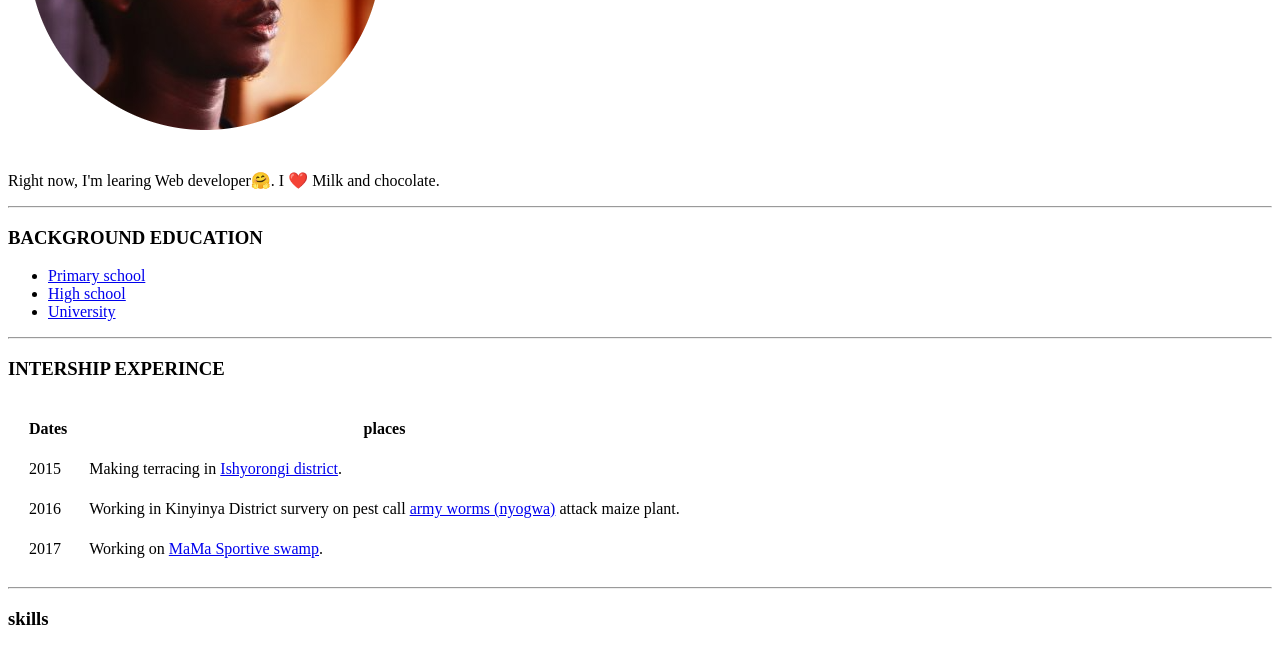
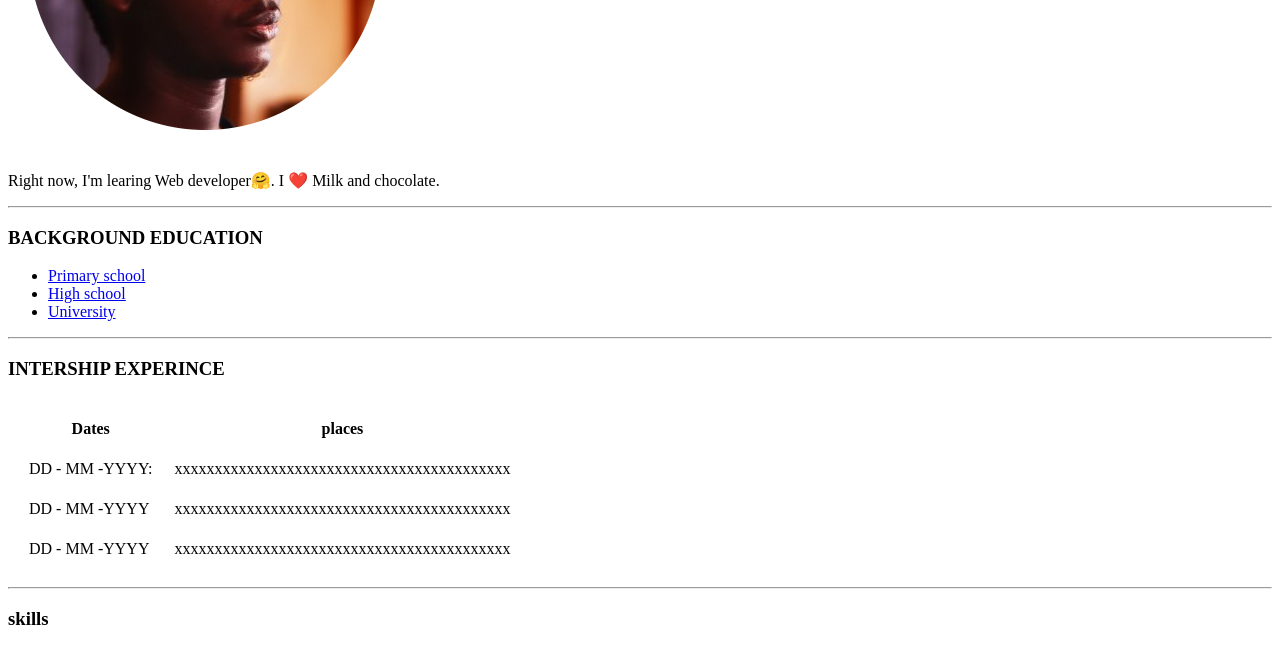
Before and after one commit to Hakizimana-Clement/cv, a plain HTML site: page index.html in a window 1280 px wide. Shown: the part 251-896 px from the top of the page. Drawn offline with Linux system fonts and the light colour scheme.

Commit message:
Update index.html

```diff
--- a/index.html
+++ b/index.html
@@ -5,7 +5,7 @@
     <meta http-equiv="X-UA-Compatible" content="IE=edge">
     <meta name="viewport" content="width=device-width, initial-scale=1.0">
     <title>Clement's personal website</title>
-</head>
+ </head>
 
 <body>
     <table cellspacing="20">
@@ -51,29 +51,29 @@
         </thead>
         <tr>
             <td>
-                2015
+                DD - MM -YYYY:
             </td>
 
             <td>
-                Making terracing in <a href="https://en.wikipedia.org/wiki/Shyorongi">Ishyorongi district</a>.
+                xxxxxxxxxxxxxxxxxxxxxxxxxxxxxxxxxxxxxxxxxx
             </td>
         </tr>
 
         <tr>
             <td>
-                2016
+                DD - MM -YYYY
             </td>
 
             <td>
-                Working in Kinyinya District survery on pest call <a href="https://vikaspedia.in/agriculture/crop-production/integrated-pest-managment/ipm-for-cerels/identification-and-management-of-fall-armyworm"> army worms (nyogwa)</a> attack maize plant.
+               xxxxxxxxxxxxxxxxxxxxxxxxxxxxxxxxxxxxxxxxxx
             </td>
         </tr>
 
 
         <tr>
-            <td>2017</td>
+            <td>DD - MM -YYYY</td>
 
-            <td>Working on <a href="https://www.google.com/maps/place/1%C2%B056'02.1%22S+30%C2%B005'13.5%22E/@-1.9339091,30.0870741,17z/data=!3m1!4b1!4m5!3m4!1s0x0:0x596fd0aa7a15f9dd!8m2!3d-1.9339091!4d30.0870741">MaMa Sportive swamp</a>. </td>
+            <td>xxxxxxxxxxxxxxxxxxxxxxxxxxxxxxxxxxxxxxxxxx </td>
         </tr>
     </table>
 
```
